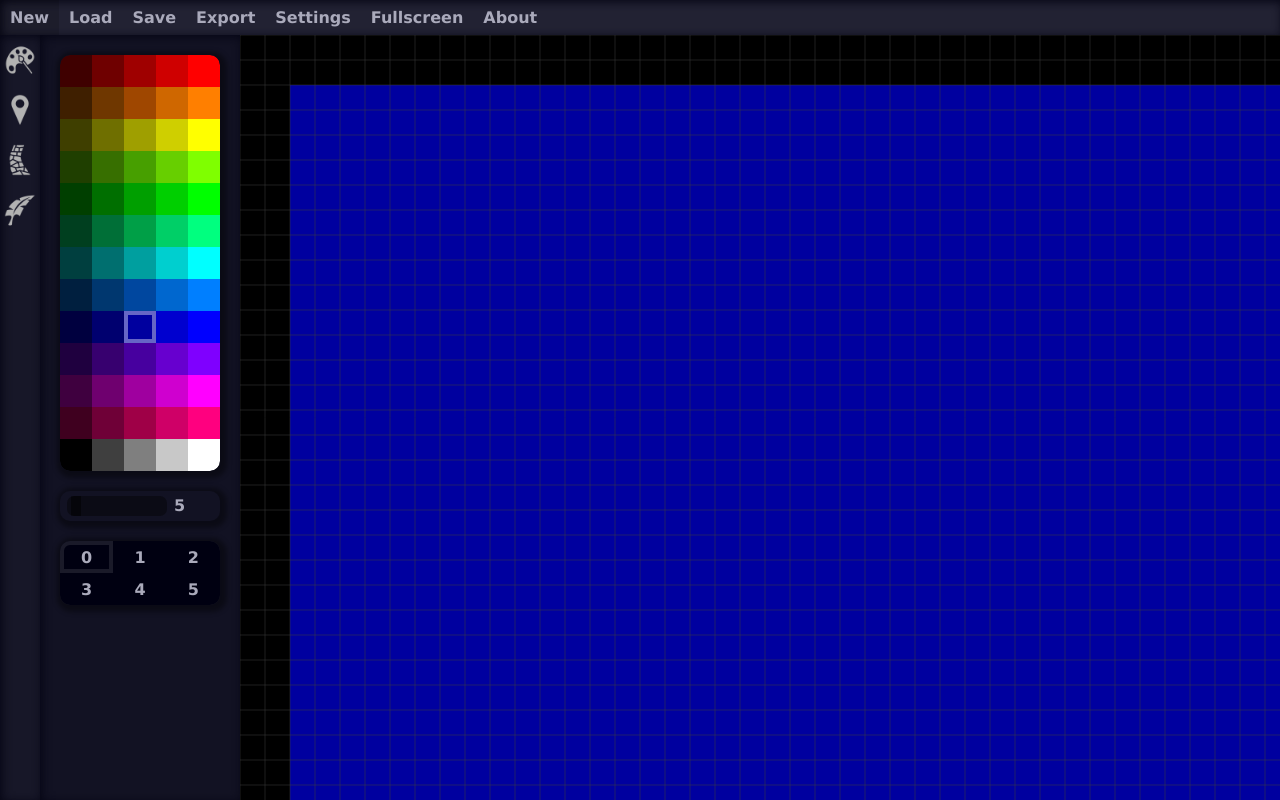
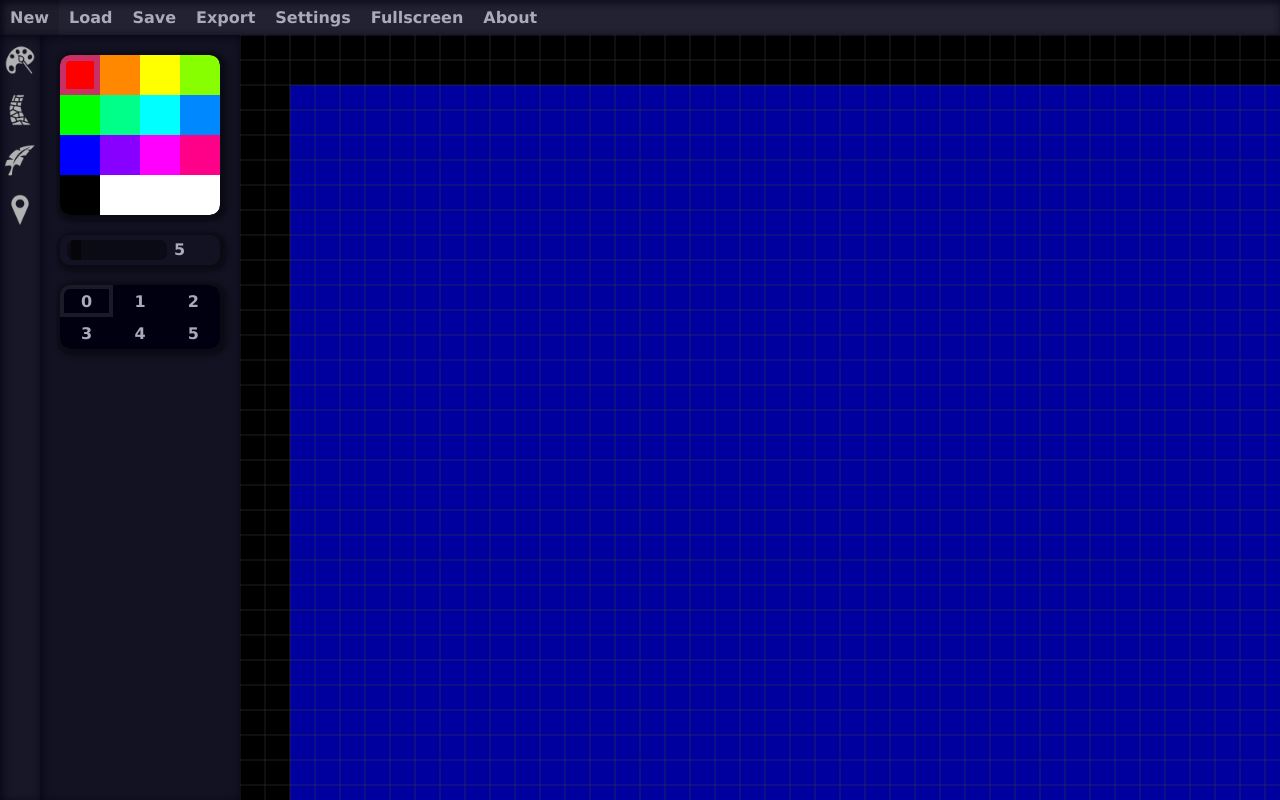
Before and after one commit to matszach/Mapr.js, a plain HTML site: page index.html in a window 1280 px wide. Drawn offline with Linux system fonts and the light colour scheme.

Commit message:
a common color palette is now shared between the tools

```diff
--- a/css/tools.css
+++ b/css/tools.css
@@ -3,24 +3,6 @@
     border-radius: 10px;
     box-shadow: 2px 2px 5px 5px var(--shadow-color);
     transition-duration: 200ms;
-}
-
-/* color buttons */
-.colorButton{
-    width: 32px;
-    height: 32px;
-}
-
-.colorButton:hover{
-    border: 2px solid rgba(255, 255, 255, 0.6)
-}
-
-.colorButton.selectedColorButton{
-    border: 4px solid rgba(255, 255, 255, 0.4)
-}
-
-.colorButton:active{
-    border-width: 6px;
 }
 
 /* slider */
@@ -109,19 +91,19 @@
 
 
 /* corner buttons */
-#colorButton_i0_j0, #brushTypeButton_i0_j0, #colorChoiceButton_0{
+#brushTypeButton_i0_j0, #colorChoiceButton_0{
     border-radius: 10px 0px 0px 0px;
 }
 
-#colorButton_i0_j4, #brushTypeButton_i0_j2, #colorChoiceButton_3{
+#brushTypeButton_i0_j2, #colorChoiceButton_3{
     border-radius: 0px 10px 0px 0px;
 }
 
-#colorButton_i12_j0, #brushTypeButton_i1_j0, #colorChoiceButton_4{
+#brushTypeButton_i1_j0, #colorChoiceButton_12{
     border-radius: 0px 0px 0px 10px;
 }
 
-#colorButton_i12_j4, #brushTypeButton_i1_j2, #colorChoiceButton_7{
+#brushTypeButton_i1_j2, #colorChoiceButton_15{
     border-radius: 0px 0px 10px 0px;
 }
 
@@ -144,7 +126,7 @@
 
 }
 .toolTextarea:focus{
-    min-height: 150px;
+    min-height: 110px;
     filter: brightness(1.3);
 }
 
@@ -159,7 +141,7 @@
 
 .fontChoiceButton{
     width: 50%;
-    height: 25px;
+    height: 20px;
     background-color: inherit;
 }
 
@@ -171,19 +153,21 @@
     color: #6666bb;
 }
 
+
+/* color buttons */
 .colorChoiceButton{
     width: 40px;
-    height: 30px;
+    height: 40px;
 }
 
 .colorChoiceButton:hover{
-    box-shadow: inset 0px 0px 0px 2px rgba(80, 80, 120, 0.7);
+    border: 3px solid rgba(120, 120, 255, 0.6)
+}
+
+.colorChoiceButton.selectedColorChoiceButton{
+    border: 6px solid rgba(120, 120, 255, 0.4)
 }
 
 .colorChoiceButton:active{
-    box-shadow: inset 0px 0px 0px 6px rgba(80, 80, 120, 0.9);
+    border-width: 8px;
 }
-
-.colorChoiceButton.selectedColorChoiceButton{
-    box-shadow: inset 0px 0px 0px 4px rgba(80, 80, 120, 0.8);
-}
--- a/index.html
+++ b/index.html
@@ -54,15 +54,15 @@
             <input type='submit' id='painterChoiceTool' class='toolsChoiceButton' value=''
                 onclick="MapEditor.loadPainterTool()"
                 style='background-image: url(assets/img/gui_symbols/palette.png)'/>
-            <input type='submit' id='locationChoiceTool' class='toolsChoiceButton' value=''
-                onclick="MapEditor.loadLocationTool()"
-                style='background-image: url(assets/img/gui_symbols/position-marker.png)'/>
             <input type='submit' id='pathChoiceTool' class='toolsChoiceButton' value=''
                 onclick="MapEditor.loadPathTool()"
                 style='background-image: url(assets/img/gui_symbols/stone-path.png)'/>
             <input type='submit' id='textChoiceTool' class='toolsChoiceButton' value=''
                 onclick="MapEditor.loadTextTool()"
                 style='background-image: url(assets/img/gui_symbols/quill.png)'/>
+            <input type='submit' id='locationChoiceTool' class='toolsChoiceButton' value=''
+                onclick="MapEditor.loadLocationTool()"
+                style='background-image: url(assets/img/gui_symbols/position-marker.png)'/>
         </div>
         <div id='toolsPanelDiv'></div>
         <div id='mapDiv'>
--- a/js/src/settingsManager.js
+++ b/js/src/settingsManager.js
@@ -24,4 +24,27 @@ const SettingsManager = {
 
         scalingSpeedModifier : 0.9,
     },
+
+    colorPalette : {
+        colors : [
+            '#ff0000',
+            '#ff8800',
+            '#ffff00',
+            '#88ff00',
+            '#00ff00',
+            '#00ff88',
+            '#00ffff',
+            '#0088ff',
+            '#0000ff',
+            '#8800ff',
+            '#ff00ff',
+            '#ff0088',
+            '#000000',
+            '#ffffff',
+            '#ffffff',
+            '#ffffff',
+        ],
+
+        selectedColorIndex : 0,
+    },
 }
--- a/js/src/tools/painterTool.js
+++ b/js/src/tools/painterTool.js
@@ -27,23 +27,6 @@ class PainterTool extends Tool {
     <div class='toolPanelComponentDiv' id='brushTypeDiv'></div>
     `;
 
-    palette =
-    [
-        ['#3f0000', '#6f0000', '#9f0000', '#cf0000', '#ff0000'], // red
-        ['#3f1f00', '#6f3700', '#9f4700', '#cf6700', '#ff7F00'], //
-        ['#3f3f00', '#6f6f00', '#9f9f00', '#cfcf00', '#ffff00'], // yellow
-        ['#1f3f00', '#376f00', '#479f00', '#67cf00', '#7Fff00'], //
-        ['#003f00', '#006f00', '#009f00', '#00cf00', '#00ff00'], // green
-        ['#003f1f', '#006f37', '#009f47', '#00cf67', '#00ff7F'], //
-        ['#003f3f', '#006f6f', '#009f9f', '#00cfcf', '#00ffff'], // teal
-        ['#001f3f', '#00376f', '#00479f', '#0067cf', '#007Fff'], //
-        ['#00003f', '#00006f', '#00009f', '#0000cf', '#0000ff'], // blue
-        ['#1f003f', '#37006f', '#47009f', '#6700cf', '#7F00ff'], //
-        ['#3f003f', '#6f006f', '#9f009f', '#cf00cf', '#ff00ff'], // pink
-        ['#3f001f', '#6f0037', '#9f0047', '#cf0067', '#ff007F'], //
-        ['#000000', '#3f3f3f', '#7f7f7f', '#c8c8c8', '#ffffff']  // black/grey/white
-    ];
-
     brushTypes =
     [
         [[0, ''], [1, ''], [2, '']],
@@ -57,28 +40,30 @@ class PainterTool extends Tool {
     postLoad(){
         this.loadColorButtons();
         this.loadBrushTypeButtons();
-        this.selectColorFromButton(8, 2);
+        this.selectColor(SettingsManager.colorPalette.selectedColorIndex);
         this.applyBrushSizeFromRangeSlider();
         this.selectBrushTypeFromButton(0, 0);
     }
 
     loadColorButtons(){
         var buttonsHtml = '';
-        for(var i = 0; i < this.palette.length; i++){
-            var colorButtonsRow = `<div class='colorButtonRow'>`;
-            for(var j = 0; j < this.palette[i].length; j++){
-                var buttonId = `colorButton_i${i}_j${j}`;
-                colorButtonsRow += `
-                <input type='submit'
-                    class='colorButton' id='${buttonId}' value=''
-                    onclick='MapEditor.currentTool.selectColorFromButton(${i}, ${j})'
-                    style='background-color: ${this.palette[i][j]}'/>
-                `
-            }
-            colorButtonsRow += '</div>';
-            buttonsHtml += colorButtonsRow;
+        for(var i = 0; i < SettingsManager.colorPalette.colors.length; i++){
+            var color = SettingsManager.colorPalette.colors[i];
+            var colorButtonHtml = `
+            <input type='submit' class='colorChoiceButton' id='colorChoiceButton_${i}'
+                value='' onclick='MapEditor.currentTool.selectColor(${i})'
+                style='background-color: ${color}'/>
+            `;
+            buttonsHtml += colorButtonHtml;
         }
         $('#colorButtonsDiv').html(buttonsHtml);
+    }
+
+    selectColor(index){
+        this.choosenColor = SettingsManager.colorPalette.colors[index];
+        SettingsManager.colorPalette.selectedColorIndex = index;
+        $('.selectedColorChoiceButton').removeClass('selectedColorChoiceButton');
+        $(`#colorChoiceButton_${index}`).addClass('selectedColorChoiceButton');
     }
 
     loadBrushTypeButtons(){
@@ -97,12 +82,6 @@ class PainterTool extends Tool {
             buttonsHtml += brushTypeButtonsRow;
         }
         $('#brushTypeDiv').html(buttonsHtml);
-    }
-
-    selectColorFromButton(i, j){
-        $('.selectedColorButton').removeClass('selectedColorButton');
-        $(`#colorButton_i${i}_j${j}`).addClass('selectedColorButton');
-        this.choosenColor = this.palette[i][j];
     }
 
     applyBrushSizeFromRangeSlider(){
--- a/js/src/tools/pathTool.js
+++ b/js/src/tools/pathTool.js
@@ -38,19 +38,6 @@ class PathTool extends Tool {
     </div>
     `;
 
-
-    availableColors = [
-        '#000000',
-        '#ffffff',
-        '#ff0000',
-        '#ffff00',
-        '#00ff00',
-        '#00ffff',
-        '#0000ff',
-        '#ff00ff',
-    ];
-
-
     selectedColor = '#000000';
     selectedWidth = 4;
     selectedDash = [];
@@ -59,14 +46,14 @@ class PathTool extends Tool {
 
     postLoad(){
         this.loadColorButtons();
-        this.selectColor(0);
+        this.selectColor(SettingsManager.colorPalette.selectedColorIndex);
         this.applyLineWidthFromRangeSlider();
     }
 
     loadColorButtons(){
         var buttonsHtml = '';
-        for(var i = 0; i < this.availableColors.length; i++){
-            var color = this.availableColors[i];
+        for(var i = 0; i < SettingsManager.colorPalette.colors.length; i++){
+            var color = SettingsManager.colorPalette.colors[i];
             var colorButtonHtml = `
             <input type='submit' class='colorChoiceButton' id='colorChoiceButton_${i}'
                 value='' onclick='MapEditor.currentTool.selectColor(${i})'
@@ -79,7 +66,8 @@ class PathTool extends Tool {
 
 
     selectColor(index){
-        this.selectedColor = this.availableColors[index];
+        this.selectedColor = SettingsManager.colorPalette.colors[index];
+        SettingsManager.colorPalette.selectedColorIndex = index;
         $('.selectedColorChoiceButton').removeClass('selectedColorChoiceButton');
         $(`#colorChoiceButton_${index}`).addClass('selectedColorChoiceButton');
     }
--- a/js/src/tools/textTool.js
+++ b/js/src/tools/textTool.js
@@ -54,23 +54,11 @@ class TextTool extends Tool{
     ];
 
 
-    availableColors = [
-        '#000000',
-        '#ffffff',
-        '#ff0000',
-        '#ffff00',
-        '#00ff00',
-        '#00ffff',
-        '#0000ff',
-        '#ff00ff',
-    ];
-
-
     postLoad(){
         this.loadFontButtons();
         this.selectFont(this.availableFonts[0]);
         this.loadColorButtons();
-        this.selectColor(0);
+        this.selectColor(SettingsManager.colorPalette.selectedColorIndex);
         this.applyFontSizeFromRangeSlider();
     }
 
@@ -99,8 +87,8 @@ class TextTool extends Tool{
 
     loadColorButtons(){
         var buttonsHtml = '';
-        for(var i = 0; i < this.availableColors.length; i++){
-            var color = this.availableColors[i];
+        for(var i = 0; i < SettingsManager.colorPalette.colors.length; i++){
+            var color = SettingsManager.colorPalette.colors[i];
             var colorButtonHtml = `
             <input type='submit' class='colorChoiceButton' id='colorChoiceButton_${i}'
                 value='' onclick='MapEditor.currentTool.selectColor(${i})'
@@ -113,7 +101,8 @@ class TextTool extends Tool{
 
 
     selectColor(index){
-        this.selectedTextHue = this.availableColors[index];
+        this.selectedTextHue = SettingsManager.colorPalette.colors[index];
+        SettingsManager.colorPalette.selectedColorIndex = index;
         $('.selectedColorChoiceButton').removeClass('selectedColorChoiceButton');
         $(`#colorChoiceButton_${index}`).addClass('selectedColorChoiceButton');
     }
```
